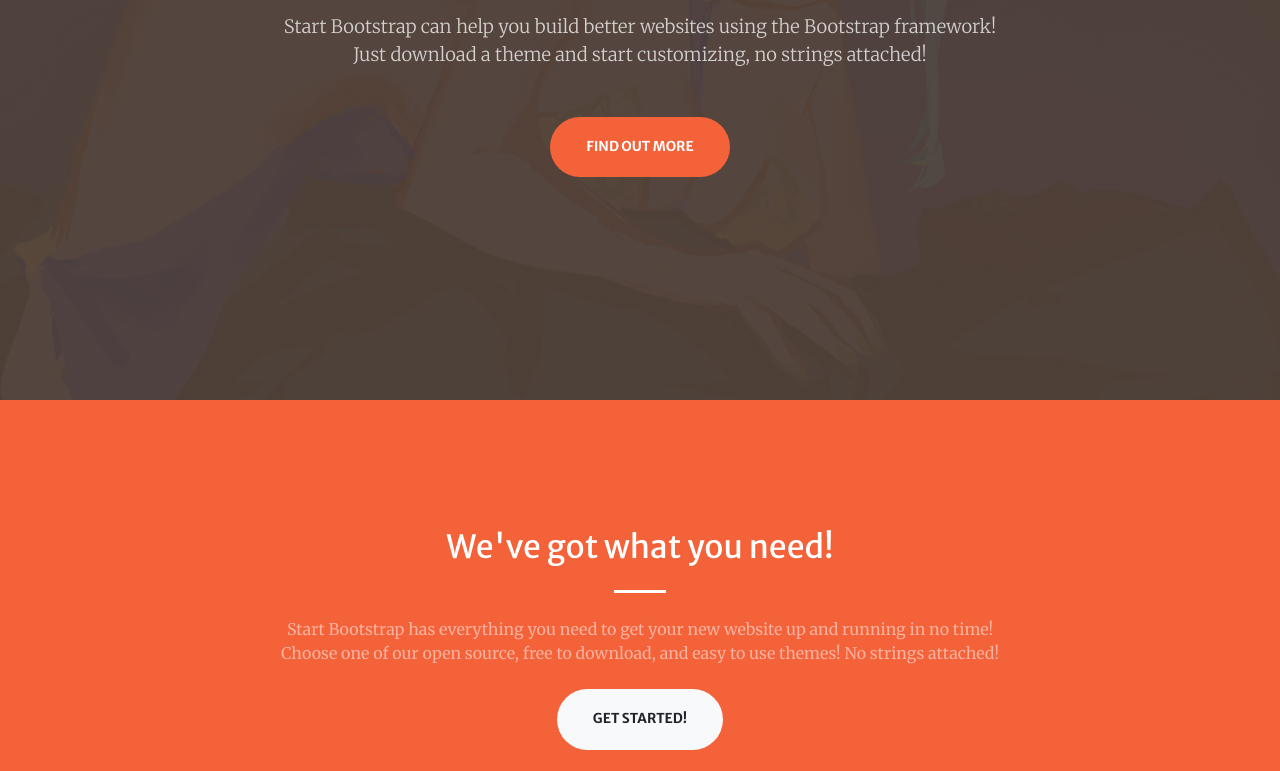
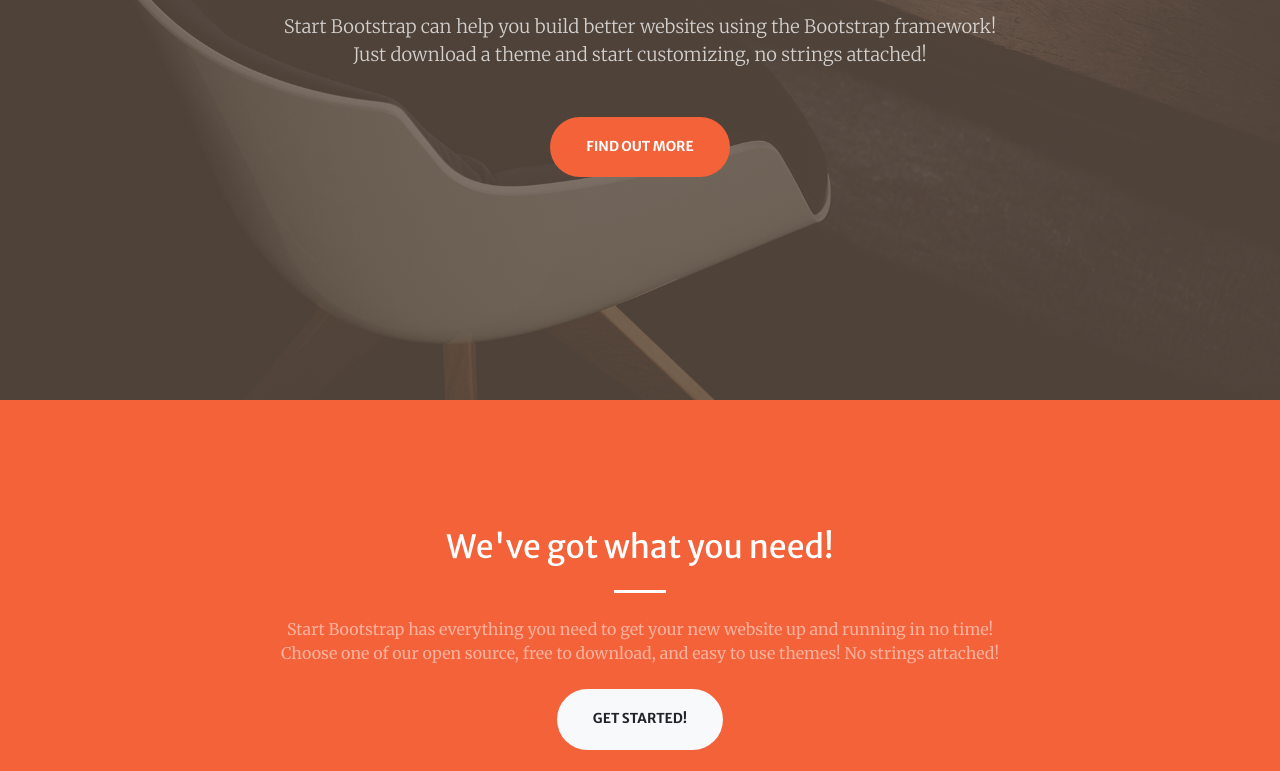
Before and after one commit to laguzfable/test, a website: page index.html in a window 1280 px wide. Shown: the part 400-1171 px from the top of the page. Drawn offline with nearby package versions, Linux system fonts and the light colour scheme; files that its build step writes are made by us from their sources.

Commit message:
Update _masthead.scss

```diff
--- a/src/scss/_masthead.scss
+++ b/src/scss/_masthead.scss
@@ -10,7 +10,7 @@
             #{fade-out($brown, 0.2)} 0%,
             #{fade-out($brown, 0.2)} 100%
         ),
-        url("../assets/img/bg-masthead.jpg");
+        url("../assets/img/bg-masthead2.jpg");
     background-position: center;
     background-repeat: no-repeat;
     background-attachment: scroll;
```
